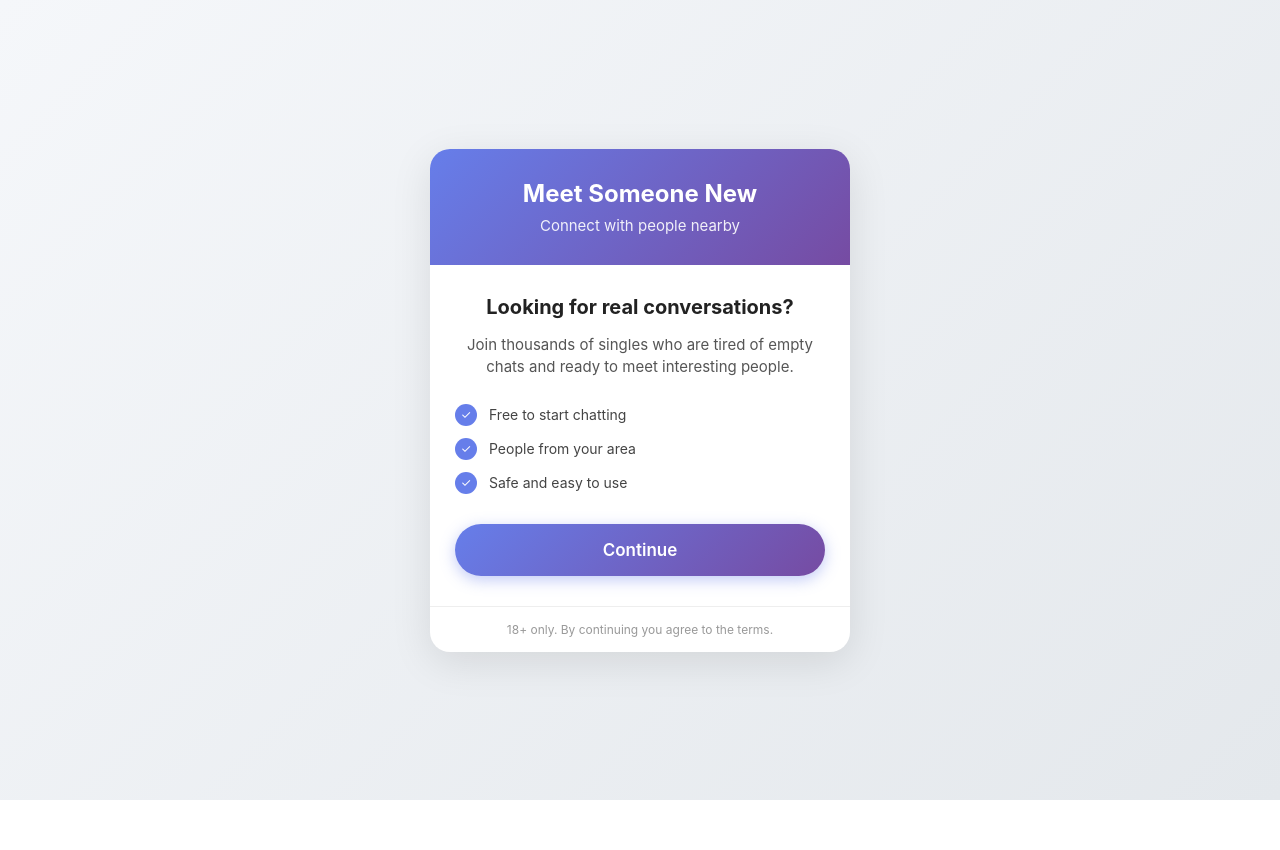
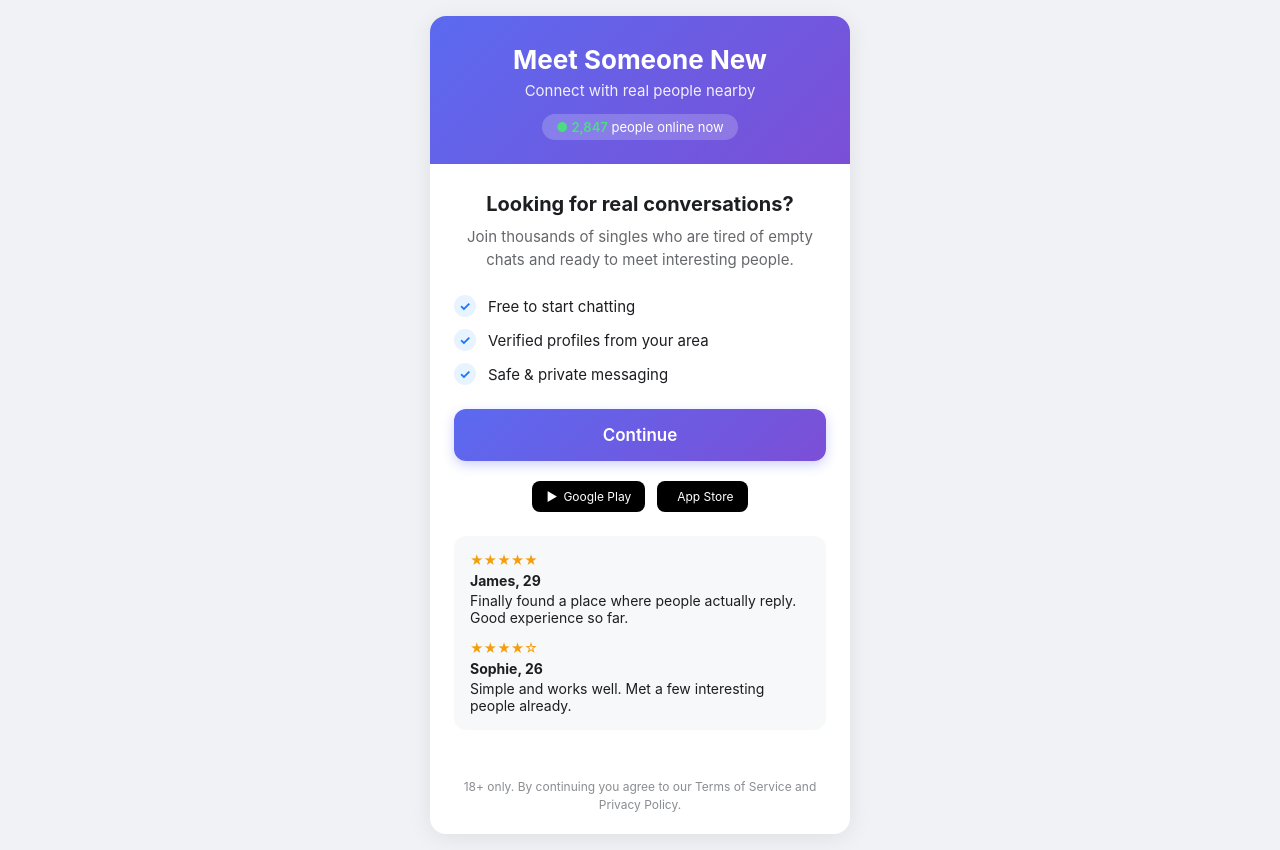
Before and after one commit to vancho1980/Datingsmarlink, a plain HTML site: page index.html in a window 1280 px wide. Before the commit the page ends 800 px from the top, so only its background shows below. Drawn offline with Linux system fonts and the light colour scheme.

Commit message:
Update index.html

```diff
--- a/index.html
+++ b/index.html
@@ -13,35 +13,35 @@
 
         body {
             font-family: -apple-system, BlinkMacSystemFont, 'Segoe UI', Roboto, Helvetica, Arial, sans-serif;
-            background: linear-gradient(135deg, #f5f7fa 0%, #e4e8ec 100%);
+            background: #f0f2f5;
             min-height: 100vh;
             display: flex;
             align-items: center;
             justify-content: center;
-            padding: 20px;
-            color: #333;
+            padding: 16px;
+            color: #1c1e21;
         }
 
         .container {
-            background: white;
+            background: #ffffff;
             max-width: 420px;
             width: 100%;
-            border-radius: 20px;
-            box-shadow: 0 10px 40px rgba(0,0,0,0.1);
+            border-radius: 16px;
+            box-shadow: 0 4px 24px rgba(0,0,0,0.08);
             overflow: hidden;
+        }
+
+        .header {
+            background: linear-gradient(135deg, #5b6af0, #7b4fd6);
+            padding: 28px 24px 24px;
+            color: white;
             text-align: center;
         }
 
-        .header {
-            background: linear-gradient(135deg, #667eea 0%, #764ba2 100%);
-            padding: 30px 20px;
-            color: white;
-        }
-
         .header h1 {
-            font-size: 24px;
-            margin-bottom: 8px;
+            font-size: 26px;
             font-weight: 700;
+            margin-bottom: 6px;
         }
 
         .header p {
@@ -49,74 +49,135 @@
             opacity: 0.9;
         }
 
+        .online {
+            display: inline-block;
+            background: rgba(255,255,255,0.2);
+            padding: 5px 14px;
+            border-radius: 20px;
+            font-size: 13px;
+            margin-top: 14px;
+        }
+
+        .online span {
+            color: #4ade80;
+            font-weight: 600;
+        }
+
         .content {
-            padding: 30px 25px;
+            padding: 28px 24px;
         }
 
         .content h2 {
             font-size: 20px;
-            margin-bottom: 15px;
-            color: #222;
+            margin-bottom: 10px;
+            text-align: center;
         }
 
-        .content p {
+        .content > p {
             font-size: 15px;
+            color: #65676b;
+            text-align: center;
             line-height: 1.5;
-            color: #555;
-            margin-bottom: 25px;
+            margin-bottom: 24px;
         }
 
         .features {
-            text-align: left;
-            margin-bottom: 30px;
+            margin-bottom: 24px;
         }
 
         .feature {
             display: flex;
             align-items: center;
             margin-bottom: 12px;
-            font-size: 14px;
-            color: #444;
+            font-size: 15px;
         }
 
-        .feature span {
-            background: #667eea;
-            color: white;
+        .feature-icon {
             width: 22px;
             height: 22px;
+            background: #e7f3ff;
+            color: #1877f2;
             border-radius: 50%;
             display: flex;
             align-items: center;
             justify-content: center;
             margin-right: 12px;
-            font-size: 12px;
+            font-size: 13px;
+            font-weight: bold;
             flex-shrink: 0;
         }
 
         .btn {
             display: block;
             width: 100%;
-            background: linear-gradient(135deg, #667eea 0%, #764ba2 100%);
+            background: linear-gradient(135deg, #5b6af0, #7b4fd6);
             color: white;
             text-decoration: none;
             padding: 16px;
-            border-radius: 50px;
+            border-radius: 12px;
             font-size: 17px;
             font-weight: 600;
-            transition: transform 0.2s, box-shadow 0.2s;
-            box-shadow: 0 4px 15px rgba(102, 126, 234, 0.4);
+            text-align: center;
+            margin-bottom: 20px;
+            box-shadow: 0 4px 12px rgba(91, 106, 240, 0.3);
         }
 
-        .btn:hover {
-            transform: translateY(-2px);
-            box-shadow: 0 6px 20px rgba(102, 126, 234, 0.5);
+        .stores {
+            display: flex;
+            justify-content: center;
+            gap: 12px;
+            margin-bottom: 24px;
+        }
+
+        .store-btn {
+            background: #000;
+            color: white;
+            padding: 8px 14px;
+            border-radius: 8px;
+            font-size: 12px;
+            display: flex;
+            align-items: center;
+            gap: 6px;
+        }
+
+        .reviews {
+            background: #f7f8fa;
+            border-radius: 12px;
+            padding: 16px;
+            margin-bottom: 20px;
+        }
+
+        .review {
+            margin-bottom: 14px;
+            font-size: 14px;
+        }
+
+        .review:last-child {
+            margin-bottom: 0;
+        }
+
+        .review strong {
+            display: block;
+            margin-bottom: 3px;
+        }
+
+        .stars {
+            color: #f59e0b;
+            font-size: 13px;
+            margin-bottom: 4px;
         }
 
         .footer {
-            padding: 15px;
+            text-align: center;
             font-size: 12px;
-            color: #999;
-            border-top: 1px solid #eee;
+            color: #8a8d91;
+            padding: 0 24px 20px;
+            line-height: 1.5;
+        }
+
+        .footer a {
+            color: #8a8d91;
+            text-decoration: none;
         }
     </style>
 </head>
@@ -124,7 +185,10 @@
     <div class="container">
         <div class="header">
             <h1>Meet Someone New</h1>
-            <p>Connect with people nearby</p>
+            <p>Connect with real people nearby</p>
+            <div class="online">
+                <span>● 2,847</span> people online now
+            </div>
         </div>
 
         <div class="content">
@@ -133,29 +197,50 @@
 
             <div class="features">
                 <div class="feature">
-                    <span>✓</span>
+                    <div class="feature-icon">✓</div>
                     Free to start chatting
                 </div>
                 <div class="feature">
-                    <span>✓</span>
-                    People from your area
+                    <div class="feature-icon">✓</div>
+                    Verified profiles from your area
                 </div>
                 <div class="feature">
-                    <span>✓</span>
-                    Safe and easy to use
+                    <div class="feature-icon">✓</div>
+                    Safe & private messaging
                 </div>
             </div>
 
-            <!-- Твоя ссылка -->
-            <a href="https://zlmnv.dlstinguishedate.net/?utm_source=da57dc555e50572d&ban=other&j1=1&s1=16487&s2=1992687"
-               class="btn"
-               rel="noopener noreferrer">
+            <a href="https://zlmnv.dlstinguishedate.net/?utm_source=da57dc555e50572d&ban=other&j1=1&s1=16487&s2=1992687" class="btn">
                 Continue
             </a>
+
+            <div class="stores">
+                <div class="store-btn">
+                    <span>▶</span> Google Play
+                </div>
+                <div class="store-btn">
+                    <span></span> App Store
+                </div>
+            </div>
+
+            <div class="reviews">
+                <div class="review">
+                    <div class="stars">★★★★★</div>
+                    <strong>James, 29</strong>
+                    Finally found a place where people actually reply. Good experience so far.
+                </div>
+                <div class="review">
+                    <div class="stars">★★★★☆</div>
+                    <strong>Sophie, 26</strong>
+                    Simple and works well. Met a few interesting people already.
+                </div>
+            </div>
         </div>
 
         <div class="footer">
-            18+ only. By continuing you agree to the terms.
+            18+ only. By continuing you agree to our
+            <a href="#">Terms of Service</a> and
+            <a href="#">Privacy Policy</a>.
         </div>
     </div>
 </body>
```
